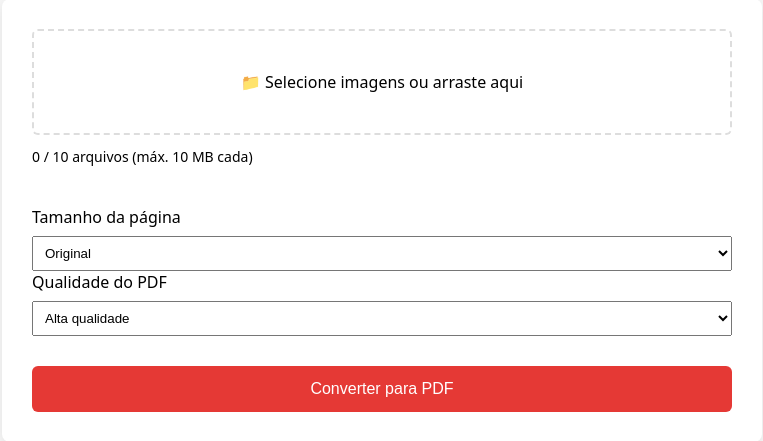
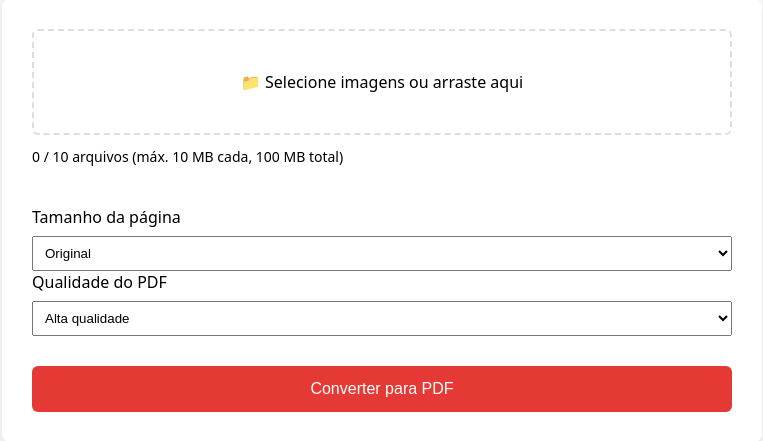
Before and after one commit to diegofnunesbr/image-to-pdf, a FastAPI app: page / in a window 1280 px wide. Shown: the part 97-538 px from the top of the page, without its empty margins (258-1021 px from the left). Run offline with FastAPI, Linux system fonts and the light colour scheme.

Commit message:
first commit

```diff
--- a/app/main.py
+++ b/app/main.py
@@ -1,4 +1,5 @@
 import logging
+import os
 import threading
 from pathlib import Path
 
@@ -15,11 +16,22 @@ logging.basicConfig(level=logging.INFO)
 
 app = FastAPI()
 
-A4_MAX_MARGIN_MM = 100
-MAX_FILE_SIZE_MB = 10
+
+def _env_int(name: str, default: int) -> int:
+    value = os.environ.get(name)
+    if value is None:
+        return default
+    try:
+        parsed = int(value)
+        return parsed if parsed > 0 else default
+    except ValueError:
+        return default
+
+
+A4_MAX_MARGIN_MM = _env_int("A4_MAX_MARGIN_MM", 100)
+MAX_FILE_SIZE_MB = _env_int("MAX_FILE_SIZE_MB", 10)
 MAX_FILE_SIZE = MAX_FILE_SIZE_MB * 1024 * 1024
-
-MAX_TOTAL_MB = 100
+MAX_TOTAL_MB = _env_int("MAX_TOTAL_MB", 100)
 MAX_TOTAL_SIZE = MAX_TOTAL_MB * 1024 * 1024
 
 stats = {"conversions": 0, "images": 0}
@@ -45,7 +57,15 @@ async def favicon():
 
 @app.get("/", response_class=HTMLResponse)
 async def index(request: Request):
-    return templates.TemplateResponse("index.html", {"request": request})
+    return templates.TemplateResponse(
+        "index.html",
+        {
+            "request": request,
+            "max_file_size_mb": MAX_FILE_SIZE_MB,
+            "max_total_mb": MAX_TOTAL_MB,
+            "a4_max_margin_mm": A4_MAX_MARGIN_MM,
+        },
+    )
 
 
 @app.post("/convert")
--- a/app/templates/index.html
+++ b/app/templates/index.html
@@ -132,7 +132,7 @@ font-size:14px;
 
 <div class="dropzone" id="dropzone">📁 Selecione imagens ou arraste aqui</div>
 
-<div class="counter" id="counter">0 / 10 arquivos (máx. 10 MB cada)</div>
+<div class="counter" id="counter">0 / 10 arquivos (máx. {{ max_file_size_mb | default(10) }} MB cada, {{ max_total_mb | default(100) }} MB total)</div>
 
 <div class="error" id="error"></div>
 
@@ -155,7 +155,7 @@ font-size:14px;
 
 <div id="marginBox" style="display:none">
 <label>Margem (mm)</label>
-<input type="number" id="margin" value="10" min="0" max="100">
+<input type="number" id="margin" value="10" min="0" max="{{ a4_max_margin_mm | default(100) }}">
 </div>
 
 </div>
@@ -175,8 +175,10 @@ font-size:14px;
 <script>
 
 const MAX=10
-const MAX_SIZE_MB=10
+const MAX_SIZE_MB={{ max_file_size_mb | default(10) }}
+const MAX_TOTAL_MB={{ max_total_mb | default(100) }}
 const MAX_SIZE=MAX_SIZE_MB*1024*1024
+const MAX_TOTAL_SIZE=MAX_TOTAL_MB*1024*1024
 
 let files=[]
 let previewUrls=[]
@@ -224,6 +226,8 @@ setTimeout(()=>er.style.display="none",3000)
 
 function add(list){
 
+let runningTotal=files.reduce((s,f)=>s+f.size,0)
+
 for(const f of list){
 
 if(!f.type.startsWith("image/")){
@@ -241,7 +245,13 @@ showError("Limite máximo atingido")
 return
 }
 
+if(runningTotal+f.size>MAX_TOTAL_SIZE){
+showError(`Tamanho total excede ${MAX_TOTAL_MB} MB.`)
+return
+}
+
 files.push(f)
+runningTotal+=f.size
 
 }
 
@@ -288,9 +298,9 @@ pv.append(d)
 const totalMB=Math.round(total/1024/1024)
 
 if(files.length===0){
-ct.textContent=`0 / ${MAX} arquivos (máx. ${MAX_SIZE_MB} MB cada)`
+ct.textContent=`0 / ${MAX} arquivos (máx. ${MAX_SIZE_MB} MB cada, ${MAX_TOTAL_MB} MB total)`
 }else{
-ct.textContent=`${files.length} / ${MAX} arquivos (máx. ${MAX_SIZE_MB} MB cada) • ${totalMB} MB selecionados`
+ct.textContent=`${files.length} / ${MAX} arquivos (máx. ${MAX_SIZE_MB} MB cada, ${MAX_TOTAL_MB} MB total) • ${totalMB} MB selecionados`
 }
 
 }
```
Also changed, not shown: README.md.
